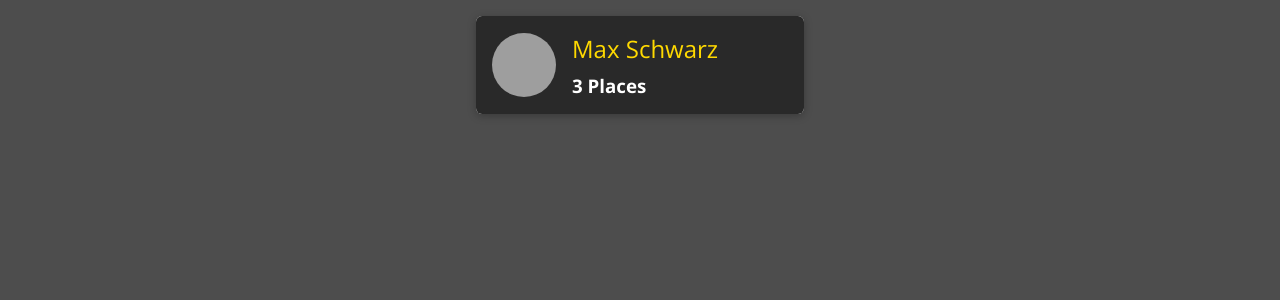
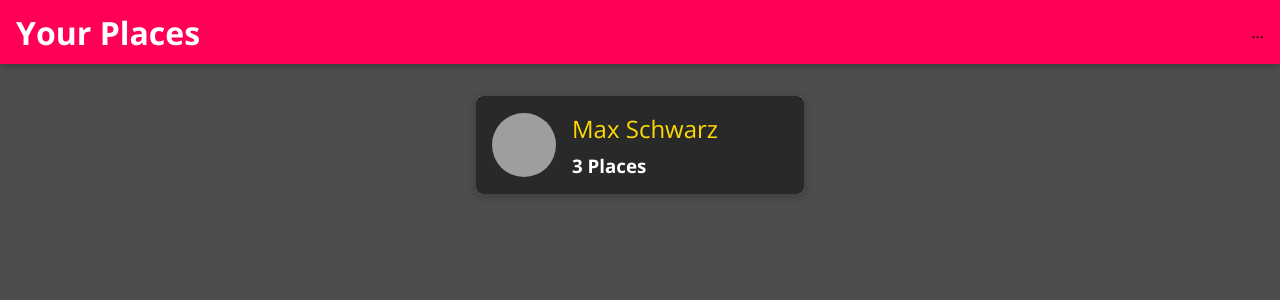
Before and after one commit to Elisa-cf/fe-mern-app, a React (Create React App) app: page / in a window 1280 px wide. Shown: the top 300 px of the page. Built offline with nearby package versions, Linux system fonts and the light colour scheme; grey boxes are pictures that could not be loaded.

Commit message:
created nav components, worked on main header

```diff
--- a/src/App.js
+++ b/src/App.js
@@ -1,15 +1,25 @@
 import React from 'react';
-import {Switch, Route, Redirect} from 'react-router-dom';
+import { Switch, Route, Redirect } from 'react-router-dom';
 import Users from './users/pages/Users';
 import NewPlace from './places/pages/NewPlace';
+import MainNavigation from './shared/components/navigation/MainNavigation';
+
 
 const App = () => {
   return (
-  <Switch>
-<Route exact path='/'><Users/></Route>
-<Route path='/places/new'><NewPlace/></Route>
-<Redirect to='/'/>
-</Switch>
-)}
+    <>
+      <MainNavigation />
+      <main>
+      <Switch>
+
+        <Route exact path='/'><Users /></Route>
+        <Route path='/places/new'><NewPlace /></Route>
+        <Redirect to='/' />
+      </Switch>
+      </main>
+    </>
+  )
+}
+
 
 export default App;
--- /dev/null
+++ b/src/shared/components/navigation/MainHeader.css
@@ -0,0 +1,23 @@
+.main-header {
+  width: 100%;
+  height: 4rem;
+  display: flex;
+  align-items: center;
+  position: fixed;
+  top: 0;
+  left: 0;
+  background: #ff0055;
+  box-shadow: 0 2px 6px rgba(0, 0, 0, 0.26);
+  padding: 0 1rem;
+  z-index: 5;
+}
+
+main {
+  margin-top: 5rem;
+}
+
+@media (min-width: 768px) {
+  .main-header {
+    justify-content: space-between;
+  }
+}
--- /dev/null
+++ b/src/shared/components/navigation/MainHeader.js
@@ -0,0 +1,12 @@
+import React from 'react'
+import './MainHeader.css'
+
+const MainHeader = (props) => {
+    return (
+        <header className='main-header'>
+            {props.children}
+        </header>
+    )
+}
+
+export default MainHeader
--- /dev/null
+++ b/src/shared/components/navigation/MainNavigation.css
@@ -0,0 +1,45 @@
+.main-navigation__menu-btn {
+  width: 3rem;
+  height: 3rem;
+  background: transparent;
+  border: none;
+  display: flex;
+  flex-direction: column;
+  justify-content: space-around;
+  margin-right: 2rem;
+  cursor: pointer;
+}
+
+.main-navigation__menu-btn span {
+  display: block;
+  width: 3rem;
+  height: 2.5px;
+  background: white;
+}
+
+.main-navigation__title {
+  color: white;
+}
+
+.main-navigation__title a {
+  text-decoration: none;
+  color: white;
+}
+
+.main-navigation__header-nav {
+  display: none;
+}
+
+.main-navigation__drawer-nav {
+  height: 100%;
+}
+
+@media (min-width: 768px) {
+  .main-navigation__menu-btn {
+    display: none;
+  }
+
+  .main-navigation__header-nav {
+    display: block;
+  }
+}
--- /dev/null
+++ b/src/shared/components/navigation/MainNavigation.js
@@ -0,0 +1,21 @@
+import React from 'react'
+import {Link} from 'react-router-dom'
+import MainHeader from './MainHeader'
+import './MainNavigation.css'
+
+const MainNavigation = (props) => {
+    return (
+        <MainHeader>
+            <button className='main-navigation__menu-btn'>
+                <span/>
+                <span/>
+                <span/>
+                <span/>
+            </button>
+            <h1 className='main-navigation__title'><Link to='/'>Your Places</Link></h1>
+            <nav>...</nav>
+        </MainHeader>
+    )
+}
+
+export default MainNavigation
```
Also changed, not shown: src/shared/components/navigation/NavLinks.css (added), src/shared/components/navigation/NavLinks.js (added), src/shared/components/navigation/SideDrawer.css (added), src/shared/components/navigation/SideDrawer.js (added).
